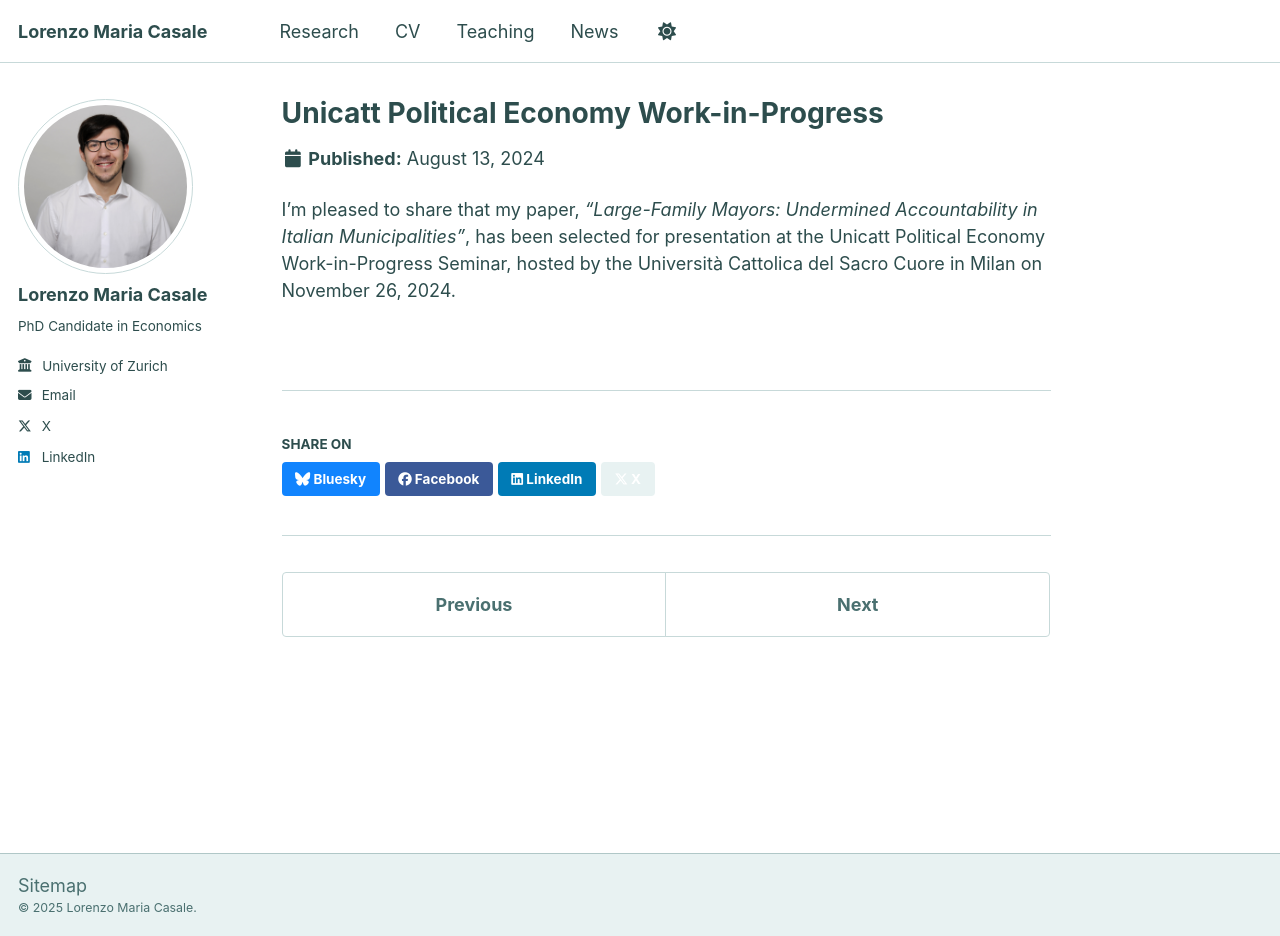
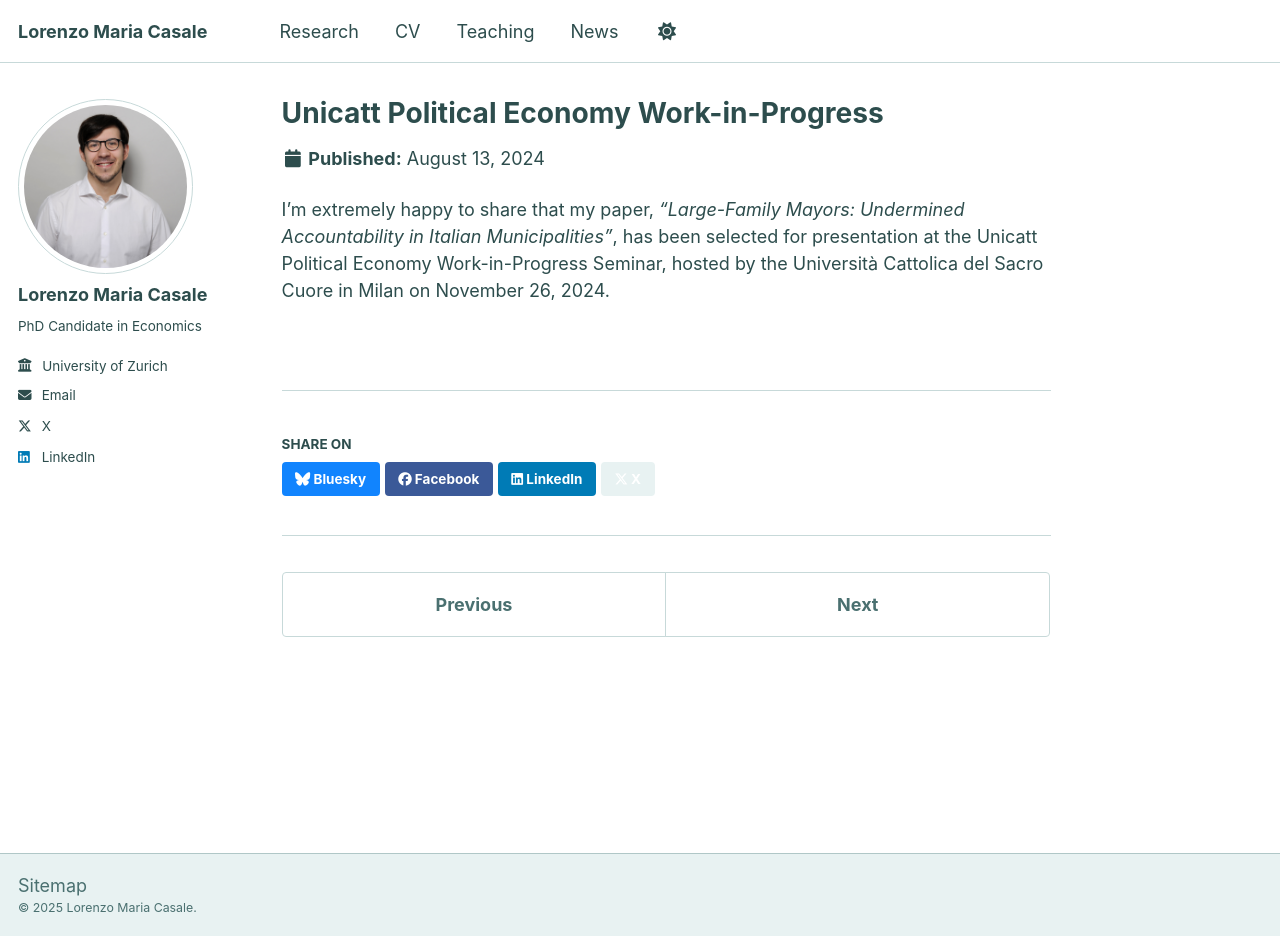
Before and after one commit to lorenzomariacasale/lorenzomariacasale.github.io, a Jekyll site: the page built from _news/2024-08-13-unicattwip.md, in a window 1280 px wide and 936 px high. Built offline with Jekyll 4.4.1, drawn with Linux system fonts in a browser that asks for light colours.

Commit message:
Second Trial Finalizing News

```diff
--- a/_news/2024-08-13-unicattwip.md
+++ b/_news/2024-08-13-unicattwip.md
@@ -9,4 +9,4 @@ postconf_text: >
   Special thanks to <a href="https://sites.google.com/view/federicotrombetta/home">Federico Trombetta</a> for kindly hosting me during the seminar day.
 ---
 
-I'm pleased to share that my paper, <em>"Large-Family Mayors: Undermined Accountability in Italian Municipalities"</em>, has been selected for presentation at the Unicatt Political Economy Work-in-Progress Seminar, hosted by the Università Cattolica del Sacro Cuore in Milan on November 26, 2024.
+I'm extremely happy to share that my paper, <em>"Large-Family Mayors: Undermined Accountability in Italian Municipalities"</em>, has been selected for presentation at the Unicatt Political Economy Work-in-Progress Seminar, hosted by the Università Cattolica del Sacro Cuore in Milan on November 26, 2024.
```
Also changed, not shown: _news/2024-08-13-aiunleashed.md (+1 -1 lines), _news/2025-02-05-cepr-polecon.md (line endings or trailing spaces).
